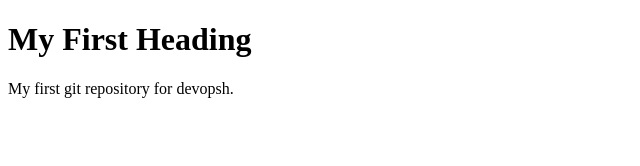
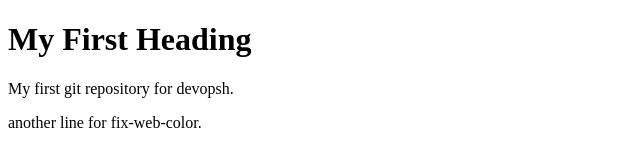
Before and after one commit to Olasuka/July-devops, a plain HTML site: page index.html in a window 1280 px wide. Shown: the whole page, without its empty margins (0-640 px from the left). Drawn offline with Linux system fonts and the light colour scheme.

Commit message:
commit web color

```diff
--- a/index.html
+++ b/index.html
@@ -5,6 +5,7 @@
 
 <h1>My First Heading</h1>
 <p>My first git repository for devopsh.</p>
+<p>another line for fix-web-color.</p>
 
 </body>
 </html
```
Also changed, not shown: 1 other file.
